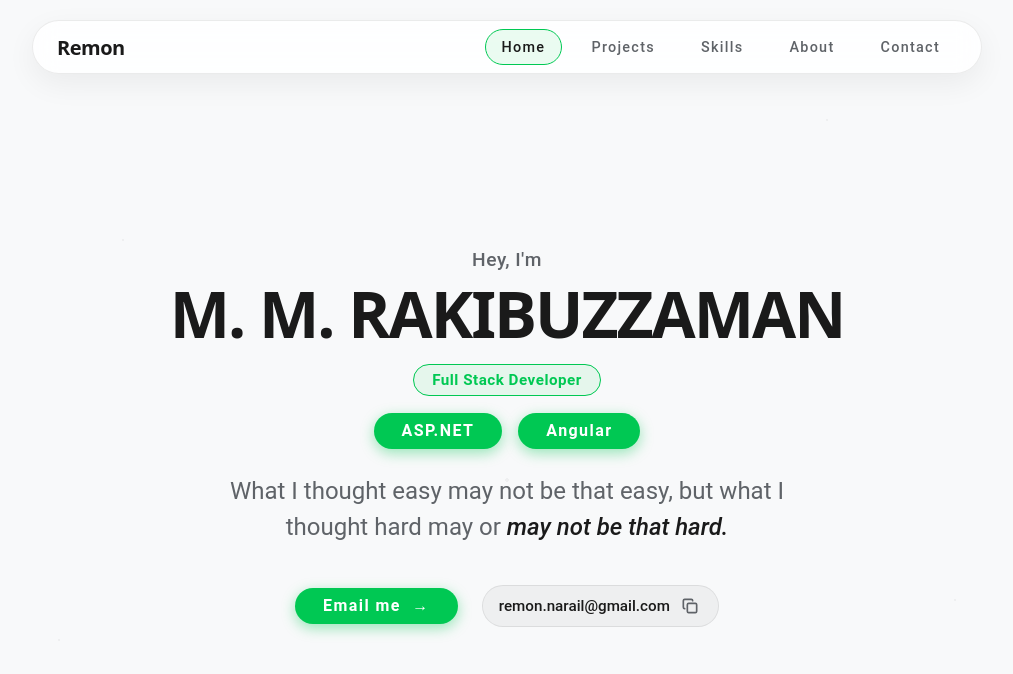
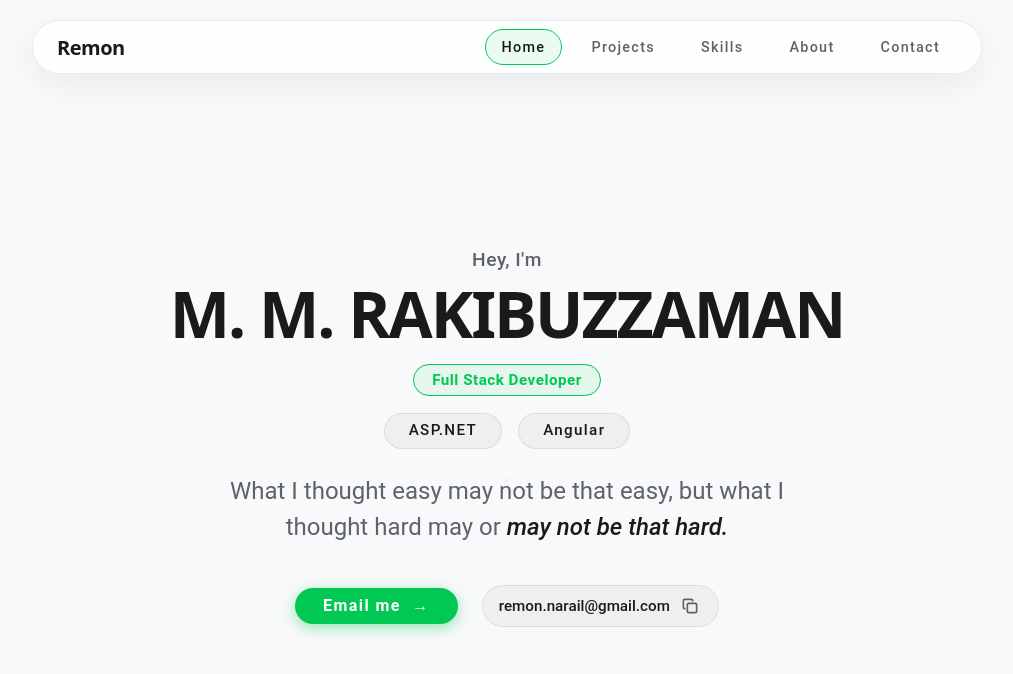
Before and after one commit to MMRakibuzzaman/MMRakibuzzaman.github.io, an Angular app: page / in a window 1280 px wide. Shown: the top 674 px of the page, without its empty margins (133-1146 px from the left). Built offline with nearby package versions, Linux system fonts and the light colour scheme.

Commit message:
Change ASP.NET and Angular button styles to match the subtle email capsule layout

```diff
--- a/src/app/components/home/home.css
+++ b/src/app/components/home/home.css
@@ -77,19 +77,22 @@
 }
 
 .tech-btn {
-  background-color: var(--accent-color) !important;
-  color: #ffffff !important;
-  font-weight: 600 !important;
-  font-size: 1rem !important;
-  padding: 12px 28px !important;
+  background-color: var(--hover-bg) !important;
+  color: var(--logo-color) !important;
+  border: 1px solid var(--navbar-border) !important;
+  font-weight: 500 !important;
+  font-size: 0.95rem !important;
+  padding: 8px 24px !important;
   border-radius: 9999px !important;
-  transition: transform 0.2s ease, box-shadow 0.2s ease !important;
-  box-shadow: 0 4px 14px rgba(0, 200, 83, 0.4) !important;
+  line-height: 1.4 !important;
+  min-width: unset !important;
+  transition: border-color 0.2s ease, color 0.2s ease, background-color 0.2s ease !important;
 }
 
 .tech-btn:hover {
-  transform: translateY(-2px);
-  box-shadow: 0 6px 20px rgba(0, 200, 83, 0.6) !important;
+  border-color: rgba(0, 200, 83, 0.4) !important;
+  color: var(--accent-color) !important;
+  background-color: var(--active-bg) !important;
 }
 
 .subtitle-text {
```
